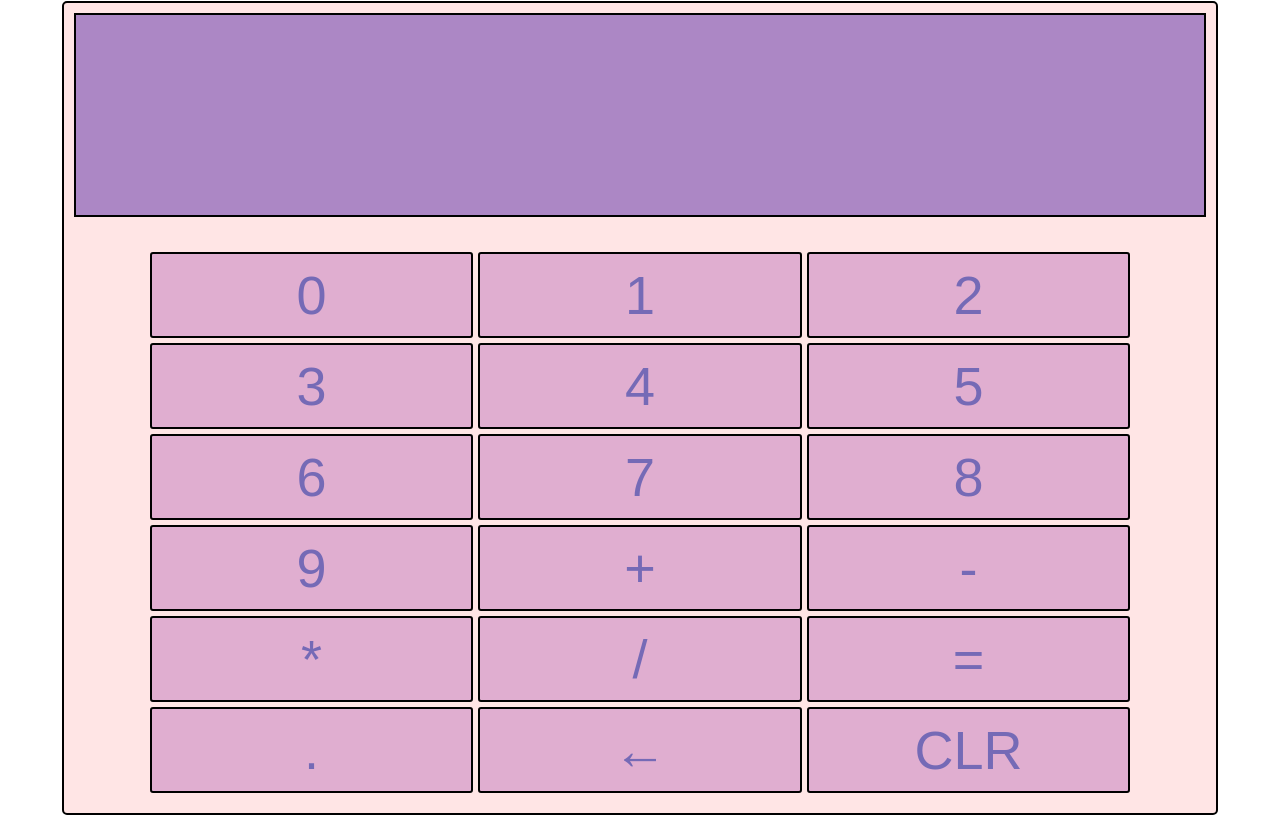
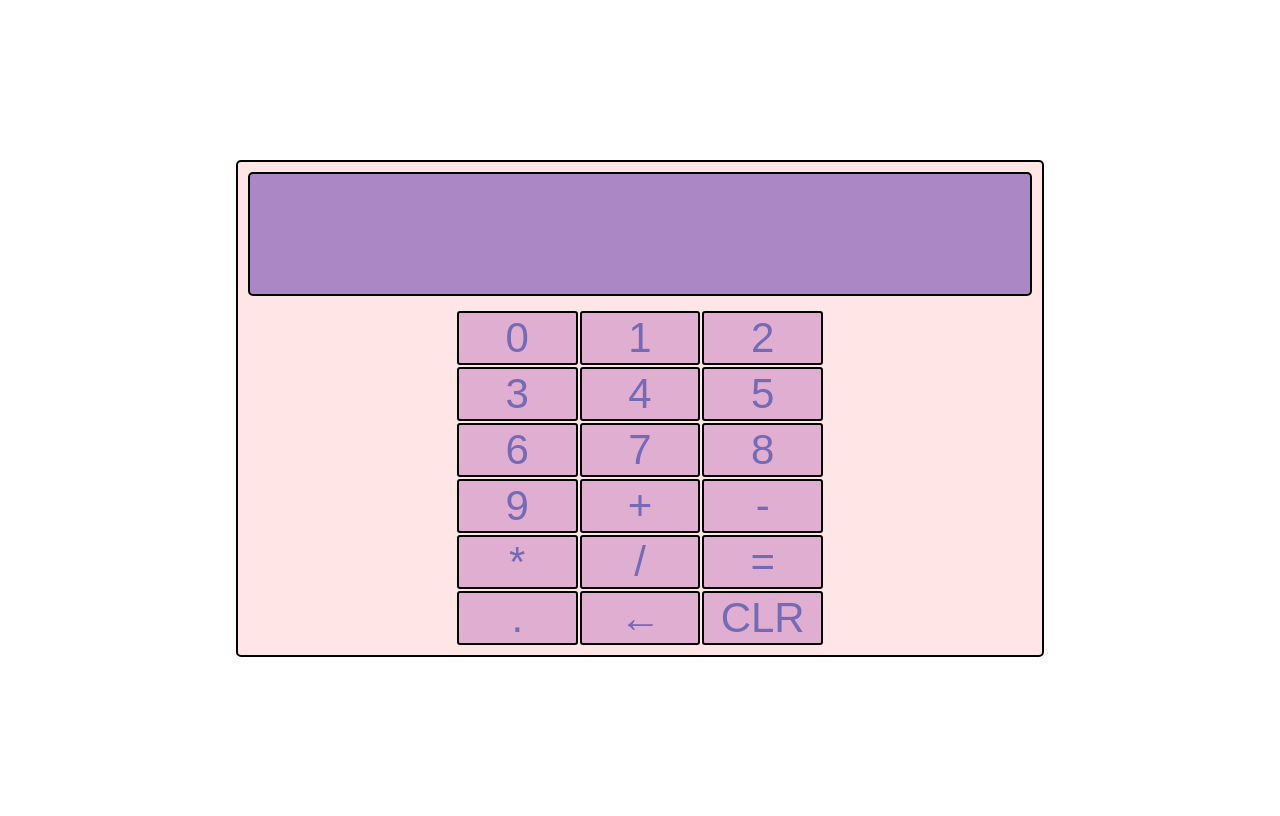
Before and after one commit to mariosconsta/calculator, a plain HTML site: page index.html in a window 1280 px wide. Drawn offline with Linux system fonts and the light colour scheme.

Commit message:
Minor edits to CSS. Things should be looking better

```diff
--- a/style.css
+++ b/style.css
@@ -15,12 +15,14 @@ body {
 
 #displayContainer {
     border: 2px solid black;
-    height: 200px;
+    border-radius: 5px;
+    height: 15vh;
     display: flex;
     gap: 10px;
     align-items: center;
     justify-content: center;
     background-color: #AC87C5;
+    margin-bottom: 15px;
 }
 
 .displayLabel {
@@ -29,27 +31,21 @@ body {
     font-weight: 800;
 }
 
-#userInputArea {
-    width: 50%;
-}
-
 #buttonsContainer {
-    margin-top: 25px;
-    padding: 10px;
+    margin: 0 auto;
     display: flex;
     align-items: center;
     flex-wrap: wrap;
     justify-content: center;
-    gap: 5px;
+    width: 50%;
+    gap: 2px;
 }
 
 .userInputButton,
 .actionButton,
 .operatorBtn {
-    flex: 0 0 calc(30% - 10px);
-    padding: 10px;
-    font-size: 54px;
-    text-align: center;
+    flex: 0 0 calc(33.33% - 10px);
+    font-size: 42px;
     border: 2px solid black;
     border-radius: 3px;
     background-color: #E0AED0;
```
Also changed, not shown: index.html (+1 -0 lines).
